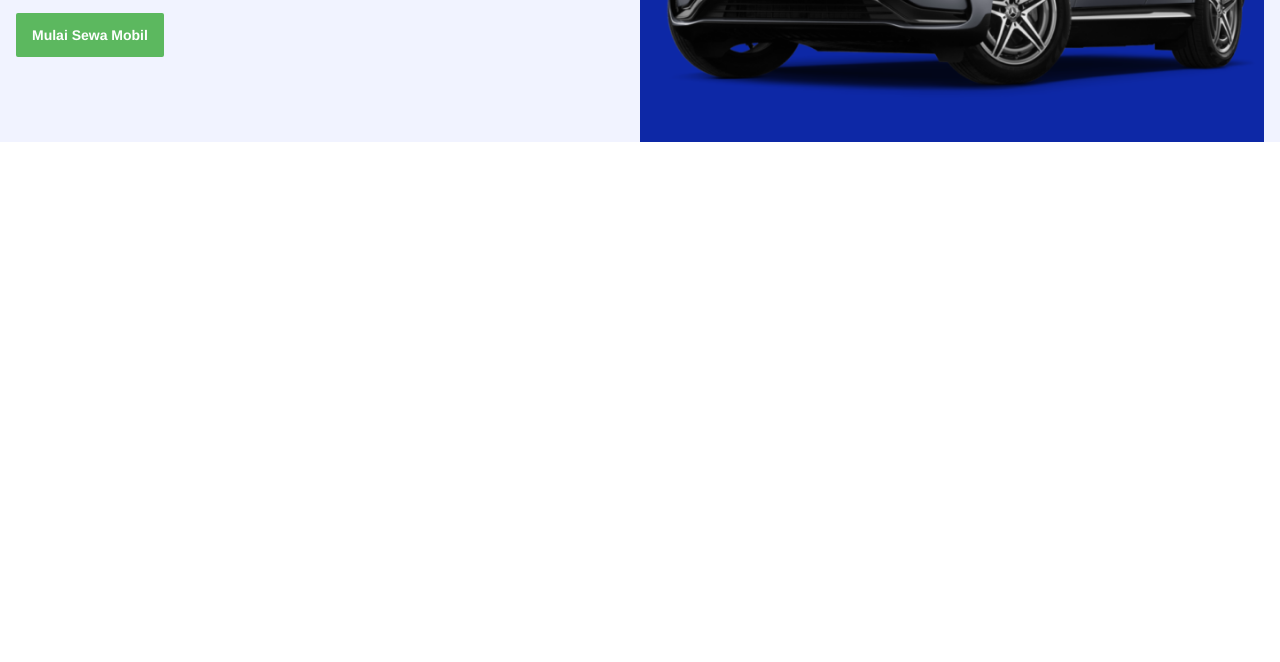
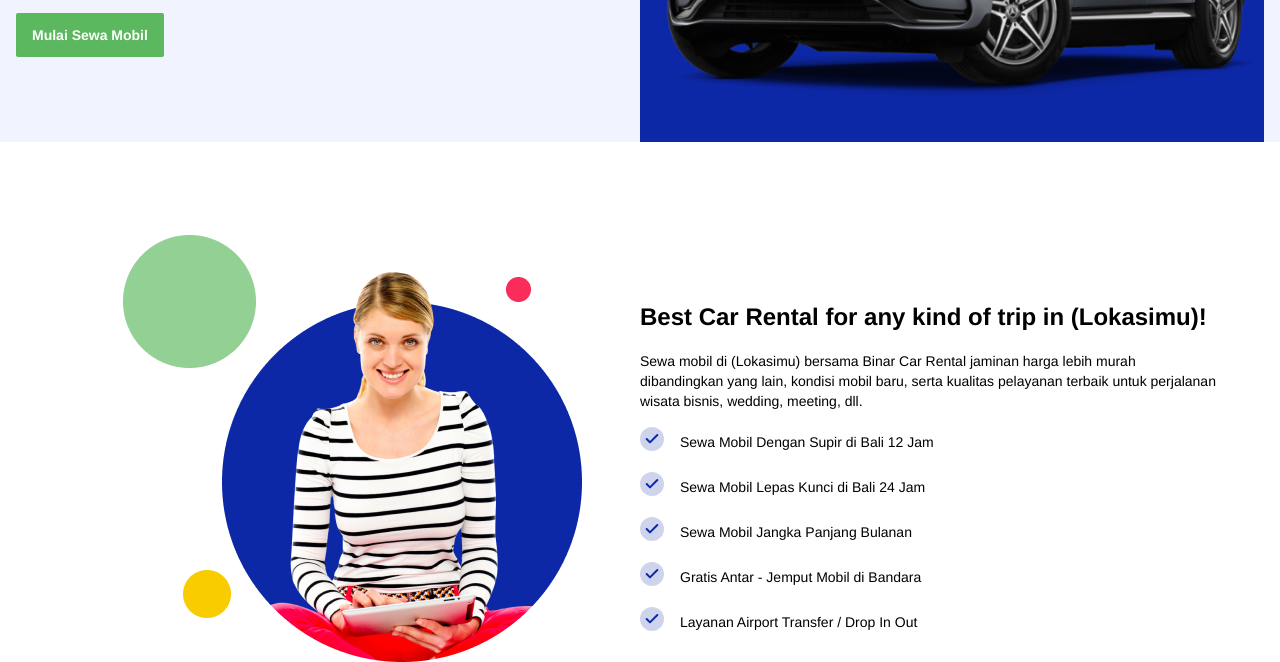
Before and after one commit to XisUndefined/24001117-synrgy7-muh-bcr-ch2, a website: page index.html in a window 1280 px wide. Shown: the part 335-997 px from the top of the page. Before the commit the page ends 800 px from the top, so only its background shows below. Drawn offline with Linux system fonts and the light colour scheme.

Commit message:
feat: add services section

```diff
--- a/index.html
+++ b/index.html
@@ -48,7 +48,7 @@
         <div
           class="container flex flex-wrap xl:flex-nowrap mt-[72px] md:mt-[92px] px-4 items-center"
         >
-          <article class="xl:w-1/2">
+          <article class="w-full xl:w-1/2">
             <h1 class="text-4xl leading-normal font-bold my-2">
               Sewa &amp; Rental Mobil Terbaik di kawasan (Lokasimu)
             </h1>
@@ -71,6 +71,55 @@
           </div>
         </div>
       </section>
+      <section id="services" class="flex w-full justify-center">
+        <div
+          class="container mx-auto items-center justify-center flex flex-wrap xl:flex-nowrap mt-[72px] md:mt-[92px] px-4 xl:px-16"
+        >
+          <div
+            class="w-full xl:w-1/2 flex justify-center items-center max-xl:px-12"
+          >
+            <img src="./public/img/img_service.png" alt="services" />
+          </div>
+          <article class="mt-6 w-full xl:w-1/2">
+            <h2 class="font-bold text-2xl leading-9 my-4">
+              Best Car Rental for any kind of trip in (Lokasimu)!
+            </h2>
+            <p class="font-light text-sm leading-5 my-4">
+              Sewa mobil di (Lokasimu) bersama Binar Car Rental jaminan harga
+              lebih murah dibandingkan yang lain, kondisi mobil baru, serta
+              kualitas pelayanan terbaik untuk perjalanan wisata bisnis,
+              wedding, meeting, dll.
+            </p>
+            <ul class="font-light text-sm leading-5 flex flex-wrap gap-4">
+              <li
+                class="flex w-full items-center before:content-[url('./../img/check.svg')] before:mr-4"
+              >
+                Sewa Mobil Dengan Supir di Bali 12 Jam
+              </li>
+              <li
+                class="flex w-full items-center before:content-[url('./../img/check.svg')] before:mr-4"
+              >
+                Sewa Mobil Lepas Kunci di Bali 24 Jam
+              </li>
+              <li
+                class="flex w-full items-center before:content-[url('./../img/check.svg')] before:mr-4"
+              >
+                Sewa Mobil Jangka Panjang Bulanan
+              </li>
+              <li
+                class="flex w-full items-center before:content-[url('./../img/check.svg')] before:mr-4"
+              >
+                Gratis Antar - Jemput Mobil di Bandara
+              </li>
+              <li
+                class="flex w-full items-center before:content-[url('./../img/check.svg')] before:mr-4"
+              >
+                Layanan Airport Transfer / Drop In Out
+              </li>
+            </ul>
+          </article>
+        </div>
+      </section>
     </main>
     <script type="module" src="./public/js/script.js"></script>
   </body>
```
Also changed, not shown: public/css/style.css, public/img/check.svg (added), public/img/img_service.png (added).
